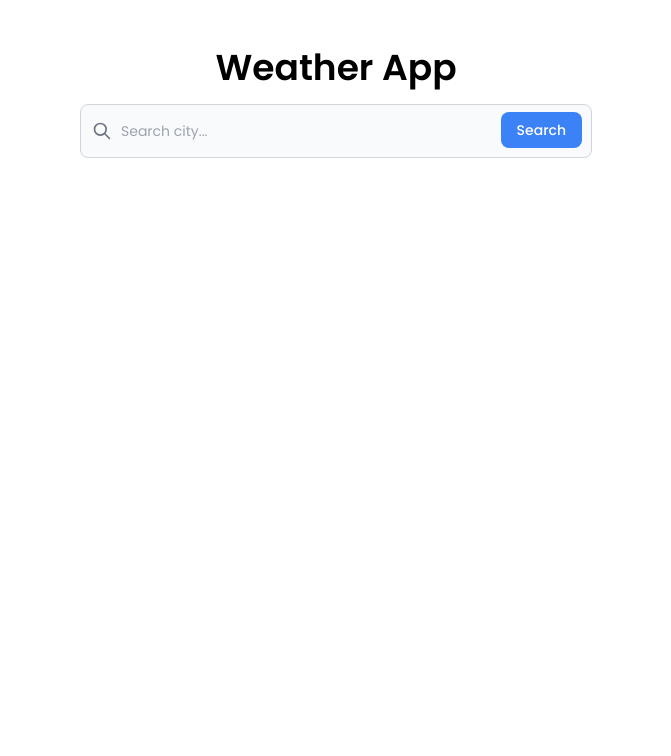
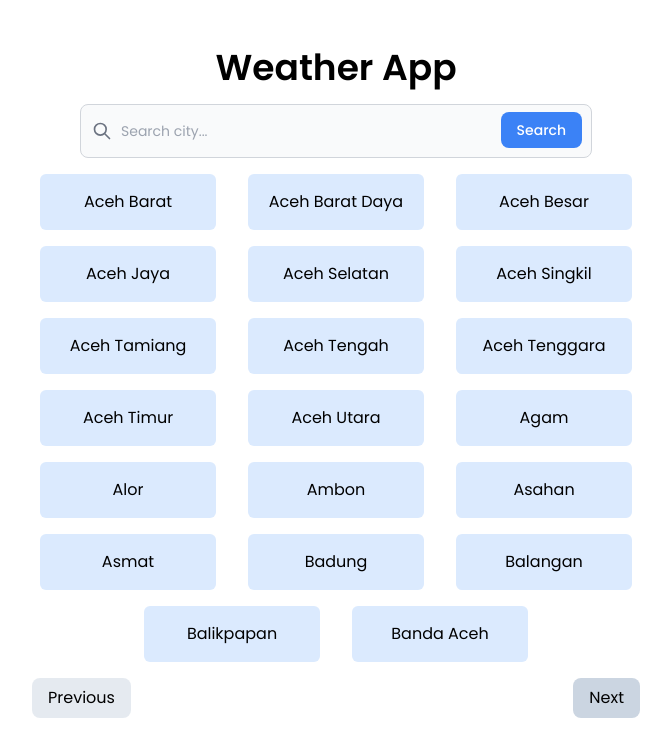
Before and after one commit to nadialvy/react-weather, a React (Vite) app: page / in a window 1280 px wide. Shown: the top 756 px of the page, without its empty margins (304-975 px from the left). Built offline with nearby package versions, Linux system fonts and the light colour scheme.

Commit message:
pagination

```diff
--- a/src/components/Home.jsx
+++ b/src/components/Home.jsx
@@ -1,21 +1,52 @@
-import { useState } from 'react';
+import { useState,useEffect } from 'react';
 import data from '../data/cities.json';
 import { Link } from 'react-router-dom';
 
 const Home = () => {
   const [searchQuery, setSearchQuery] = useState('');
   const [matchCities, setMatchCities] = useState([]);
+  const [error, setError] = useState(null);
+
+  // pagination
+  const [currentPage, setCurrentPage] = useState(1);
+  const [citiesPerPage] = useState(20);
+  const [totalPages, setTotalPages] = useState(0);
 
   const handleInputChange = (event) => {
     setSearchQuery(event.target.value);
-    event.preventDefault();
-    setMatchCities([]);
+  }
 
-    data.data.cities.forEach((el) => {
-      if(el.name.toLowerCase().includes(searchQuery.toLowerCase())){
-        setMatchCities((matchCities) => [...matchCities, el]);
+  useEffect(() => {
+    const fetchCities = () => {
+      try{
+        setMatchCities([]);
+        const filteredCities = data.data.cities.filter((el) =>
+          el.name.toLowerCase().includes(searchQuery.toLowerCase())
+        );
+
+        if(!filteredCities) return;
+
+        // count total pages
+        const total = Math.ceil(filteredCities.length/citiesPerPage);
+        setTotalPages(total);
+
+        // get data that suitable with current page
+        const indexOfLastItem = currentPage * citiesPerPage;
+        const indexOfFirstItem = indexOfLastItem - citiesPerPage;
+        const currentItems = filteredCities.slice(indexOfFirstItem, indexOfLastItem);
+
+        // set match cities
+        setMatchCities(currentItems);
+      } catch(err){
+        setError(err);
       }
-    })
+    }
+
+    fetchCities();
+  }, [searchQuery, currentPage, citiesPerPage]);
+
+  const handlePageChange = (page) => {
+    setCurrentPage(page);
   }
 
   return (
@@ -31,10 +62,10 @@ const Home = () => {
         </div>
       </div>
 
+      {error && <div className='text-center mt-10 font-semibold text-red-500 text-xl'>Error: {error.message}</div>}
+
       {
-        searchQuery == '' && matchCities.length == 0
-        ? <div></div>
-        : searchQuery != '' && matchCities.length == 0
+        searchQuery != '' && matchCities.length == 0
           ? <div className='text-center mt-10 font-semibold text-red-500 text-xl'>No data</div>
           : <div className='flex flex-wrap items-center justify-center'>
               {matchCities.map((city) => (
@@ -49,8 +80,16 @@ const Home = () => {
           </div>
       }
 
+      {/* pagination nav */}
+      <div className='flex justify-between items-center mx-12'>
+        <button onClick={() => handlePageChange(currentPage - 1)} disabled={currentPage === 1} className='disabled:bg-opacity-50 bg-slate-300 px-4 py-2 rounded-lg disabled:cursor-not-allowed'>
+          Previous
+        </button>
+        <button onClick={() => handlePageChange(currentPage + 1)} disabled={currentPage === totalPages} className='disabled:bg-opacity-50 bg-slate-300 px-4 py-2 rounded-lg disabled:cursor-not-allowed'>
+          Next
+        </button>
+      </div>
     </div>
-
    );
 }
 
--- a/src/components/WeatherDetail.jsx
+++ b/src/components/WeatherDetail.jsx
@@ -47,7 +47,7 @@ const WeatherDetail = () => {
 
     return () => aborter.abort();
 
-  }, [latitude, longitude, weather])
+  }, [latitude, longitude, weather, error])
 
 
   const getWeatherCondition = (weather) => {
```
